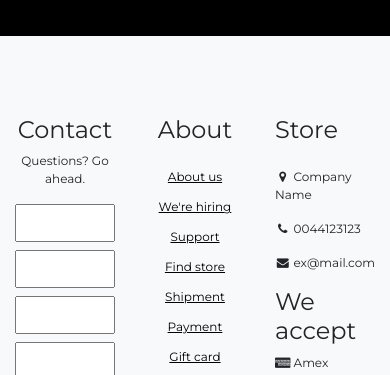
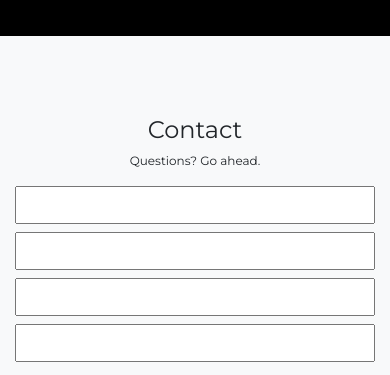
Before and after one commit to HuynhQuoc123/JeansShop, a plain HTML site: page index.html in a window 390 px wide. Shown: the part 1902-2277 px from the top of the page. Drawn offline with nearby package versions, Linux system fonts and the light colour scheme.

Commit message:
Update index.html

```diff
--- a/index.html
+++ b/index.html
@@ -189,7 +189,7 @@
             </section>
 
             <section id="contact" class="py-5">
-                <div class="col-4 float-left text-center">
+                <div class="col-12 col-sm-4 float-left text-center">
                     <h4>Contact</h4>
                     <p style="font-size: 12px;">Questions? Go ahead.</p>
                     <form action="">
@@ -200,7 +200,7 @@
                         <button class="btn btn-dark col-12 mt-2 py-1">Send</button>
                     </form>
                 </div>
-                <div class="about col-4 float-left text-center">
+                <div class="about col-6 sol-sm-4 float-left text-center">
                     <h4 class="mb-4">About</h4>
                     <p>
                         <a href="">About us</a>
@@ -233,7 +233,7 @@
                         <a href="">Help</a>
                     </p>
                 </div>
-                <div class="col-4 float-left">
+                <div class="col-6 col-sm-4 float-left">
                     <h4 class="mb-4">Store</h4>
                     <p>
                         <i class="fa fa-fw fa-map-marker"></i> Company Name
```
